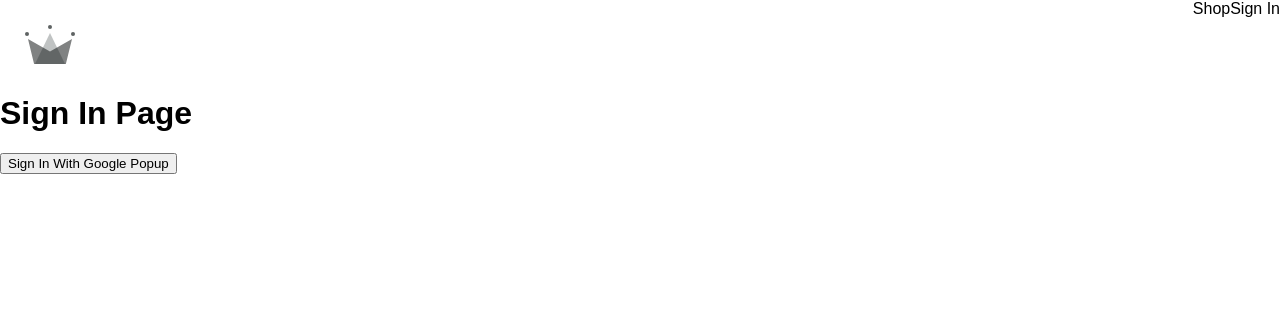
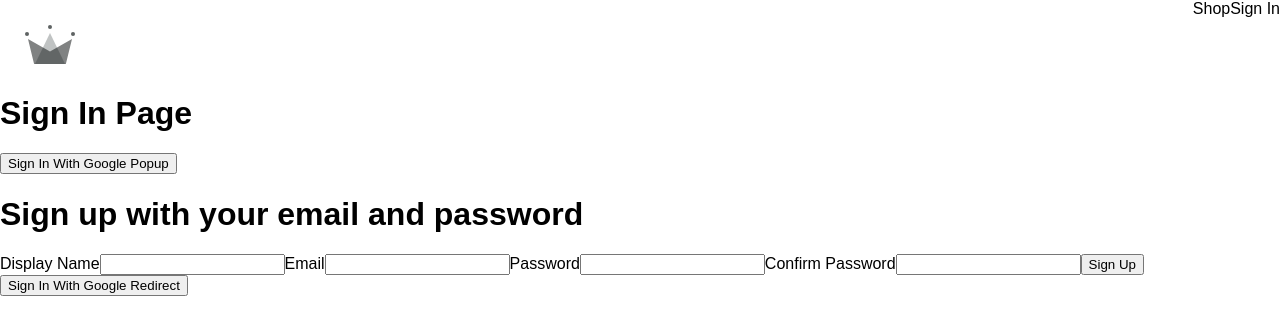
Before and after one commit to lingeorge88/E_commerceReact, a React (Create React App) app: page /sign-in in a window 1280 px wide. Shown: the top 334 px of the page. Built offline with nearby package versions, Linux system fonts and the light colour scheme; the HTML template or start-up script is replaced by a standard one.

Commit message:
added signup froms and email auth

```diff
--- /dev/null
+++ b/src/components/sign-up-form/sign-up-form.component.jsx
@@ -0,0 +1,62 @@
+import React from 'react';
+import { useState } from 'react';
+import { auth, createAuthUserWithEmailAndPassword, createUserDocumentFromAuth} from '../../utils/firebase/firebase.utils';
+
+const defaultFormFields = {
+    displayName: '',
+    email: '',
+    password: '',
+    confirmPassword: '',
+}
+
+const SignUpForm = () => {
+
+const [formFields, setFormFields] = useState(defaultFormFields);
+const {displayName, email, password, confirmPassword} = formFields;
+console.log(formFields);
+
+const handleSubmit = async (event) => {
+    event.preventDefault();
+    if(password != confirmPassword){
+        alert("passwords do not match");
+        return;
+    }
+
+    try {
+        const {user} =createAuthUserWithEmailAndPassword(email, password);
+    } catch(error){
+        console.log(error);
+    }
+}
+
+const handleChange = (event) => {
+    const {name, value} = event.target;
+
+    setFormFields({...formFields, [name]: value});
+};
+
+
+  return (
+    <div>
+        <h1>Sign up with your email and password</h1>
+        <form onSubmit = {handleSubmit} >
+            <label htmlFor="">Display Name</label>
+            <input type ="text" required onChange={handleChange} name="displayName" value={displayName}/>
+
+            <label htmlFor="">Email</label>
+            <input type ="email" required onChange={handleChange} name="email" value={email}/>
+
+            <label htmlFor="">Password</label>
+            <input type = "password" required onChange={handleChange} name="password" value={password}/>
+
+            <label htmlFor="">Confirm Password</label>
+            <input type = "password" required onChange={handleChange} name="confirmPassword" value={confirmPassword}/>
+            <button type = 'submit'>Sign Up</button>
+        </form>
+
+
+    </div>
+  )
+}
+
+export default SignUpForm;
--- a/src/routes/sign-in/sign-in.component.jsx
+++ b/src/routes/sign-in/sign-in.component.jsx
@@ -1,17 +1,35 @@
 import React from 'react';
-import { signInWithGooglePopup, createUserDocumentFromAuth } from '../../utils/firebase/firebase.utils';
+import { useEffect } from 'react';
+import { getRedirectResult } from 'firebase/auth';
+import { auth, signInWithGooglePopup, signInWithGoogleRedirect, createUserDocumentFromAuth } from '../../utils/firebase/firebase.utils';
+import SignUpForm from '../../components/sign-up-form/sign-up-form.component';
+const SignIn = () => {
+    useEffect(() => {
+        const fetchData = async () => {
+          const response = await getRedirectResult(auth);
+          console.log(response);
+          if(response){
+            const userDocRef = await createUserDocumentFromAuth(response.user);
+          }
+        };
+        fetchData();
+      }, []);
 
-const SignIn = () => {
     const logGoogleUser = async () =>{
         const {user} = await signInWithGooglePopup();
-        createUserDocumentFromAuth(user);
-        console.log(user)
+        const userDocRef = await createUserDocumentFromAuth(user);
+    };
+
+    const logGoogleRedirectUser = async () => {
+        const {user} = await signInWithGoogleRedirect();
     }
 
   return (
     <div>
         <h1>Sign In Page</h1>
         <button onClick={logGoogleUser}> Sign In With Google Popup</button>
+        <SignUpForm />
+        <button onClick={logGoogleRedirectUser}> Sign In With Google Redirect</button>
     </div>
   )
 }
--- a/src/utils/firebase/firebase.utils.js
+++ b/src/utils/firebase/firebase.utils.js
@@ -1,5 +1,5 @@
 import { initializeApp } from 'firebase/app';
-import { getAuth, signInWithRedirect, signInWithPopup, GoogleAuthProvider} from 'firebase/auth';
+import { getAuth, signInWithRedirect, signInWithPopup, GoogleAuthProvider, createUserWithEmailAndPassword} from 'firebase/auth';
 import { getFirestore, doc, getDoc, setDoc} from 'firebase/firestore';
 
 const firebaseConfig = {
@@ -22,14 +22,33 @@
 
   export const auth = getAuth();
   export const signInWithGooglePopup = () => signInWithPopup(auth, provider);
+  export const signInWithGoogleRedirect = () => signInWithRedirect(auth, provider);
 
   export const db = getFirestore();
 
-  export const createUserDocumentFromAuth = async(userAuth) => {
+  export const createUserDocumentFromAuth = async(userAuth, additionalInformation) => {
+    if(!userAuth)return;
     const userDocRef = doc(db, 'users', userAuth.uid);
 
-    console.log(userDocRef);
+    const userSnapshot = await getDoc(userDocRef);
+    if(!userSnapshot.exists()) {
+        const { displayName, email} = userAuth;
+        const createdAt = new Date();
 
-    const userSnapshot = await getDoc(userDocRef);
-    console.log(userSnapshot.exists());
+        try {
+            await setDoc(userDocRef, {
+                displayName, email, createdAt, ...additionalInformation
+            });
+        } catch (error) {
+            console.log('error creating the user', error)
+        }
+    }
+
+    return userDocRef;
+  };
+
+  export const createAuthUserWithEmailAndPassword = async(email, password) => {
+    if(!email || !password) return;
+
+    return await createUserWithEmailAndPassword(auth, email, password);
   }
```
